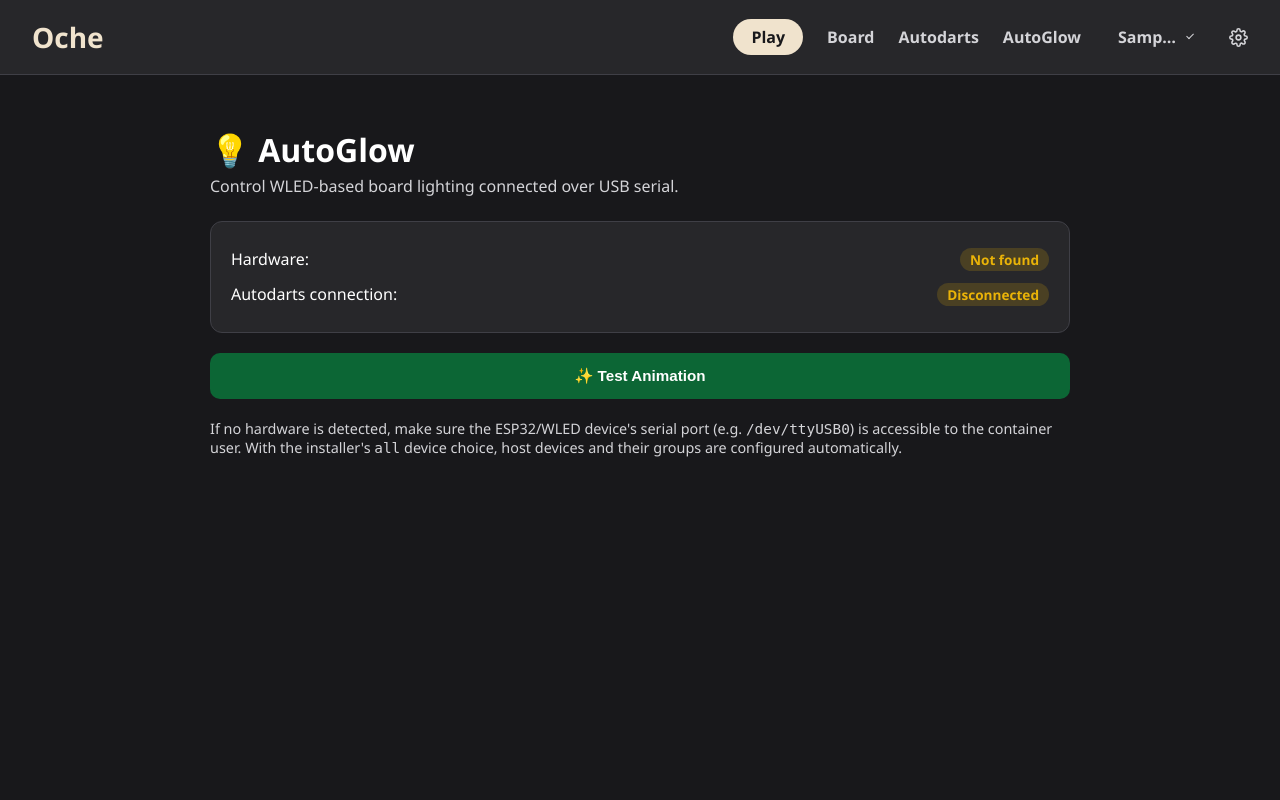
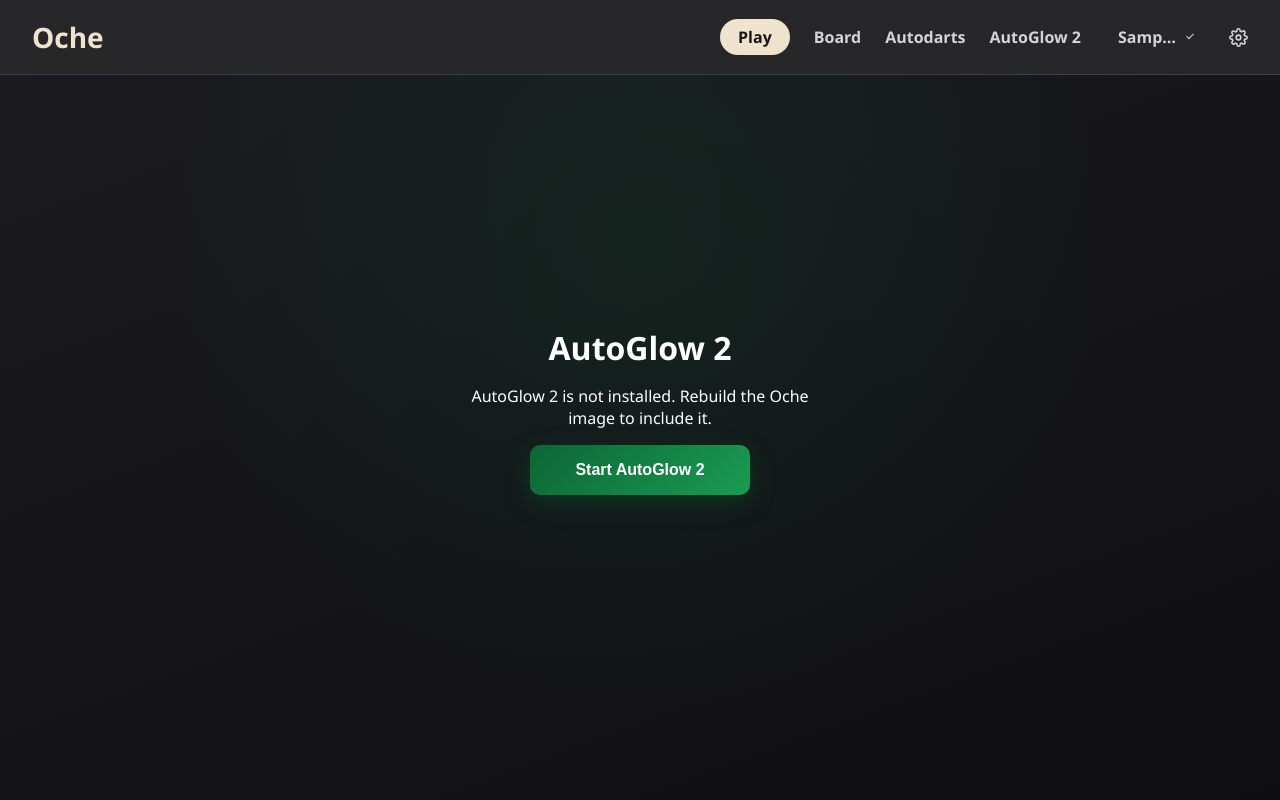
Before and after one commit to mondeggo/oche, a FastAPI app: template app/templates/autoglow.html in a window 1280 px wide. Run offline with FastAPI, Linux system fonts and the light colour scheme; the template is opened without the code that fills it: most values are stand-ins (such as "Sample title", 1, 10 or a date in 2020); parts of the project's set-up code (start-up, migrations or seed data) failed here and were passed over.

Commit message:
feat: integrate AutoGlow 2 with managed runtime and versioned image tags

```diff
--- a/app/main.py
+++ b/app/main.py
@@ -1,3 +1,5 @@
+from contextlib import asynccontextmanager
+
 from fastapi import FastAPI, Request
 from fastapi.staticfiles import StaticFiles
 
@@ -8,7 +10,18 @@ from app.services import autoglow as autoglow_service
 from app.services import system_metrics
 from app.templating import templates
 
-app = FastAPI(title="Oche")
+@asynccontextmanager
+async def lifespan(app: FastAPI):
+    try:
+        autoglow_service.start()
+        if load_config().get("autostart_autodarts"):
+            autodarts_service.start()
+        yield
+    finally:
+        autoglow_service.stop()
+
+
+app = FastAPI(title="Oche", lifespan=lifespan)
 
 app.mount("/static", StaticFiles(directory="app/static"), name="static")
 
@@ -17,12 +30,6 @@ app.include_router(autoglow.router)
 app.include_router(config.router)
 app.include_router(panels.router)
 app.include_router(system.router)
-
-
-@app.on_event("startup")
-async def startup_autostart():
-    if load_config().get("autostart_autodarts"):
-        autodarts_service.start()
 
 
 @app.get("/")
--- a/app/routers/autoglow.py
+++ b/app/routers/autoglow.py
@@ -15,6 +15,7 @@ async def page(request: Request):
             "request": request,
             "status": autoglow.get_status(),
             "active_nav": "autoglow",
+            "full_width": True,
             "allow_header_autohide": True,
             "autohide_navbar_default": load_config().get("autohide_navbar_on_autoglow", False),
         },
@@ -26,12 +27,17 @@ async def status():
     return autoglow.get_status()
 
 
-@router.post("/test")
-async def test():
+@router.post("/start")
+def start():
+    if not autoglow.installed():
+        raise HTTPException(status_code=503, detail="AutoGlow 2 is not installed in this image.")
     try:
-        autoglow.test_animation()
+        autoglow.start()
     except RuntimeError as e:
-        raise HTTPException(status_code=400, detail=str(e))
-    except Exception as e:
         raise HTTPException(status_code=500, detail=str(e))
-    return {"ok": True}
+    return autoglow.get_status()
+
+
+@router.get("/logs")
+def logs():
+    return autoglow.logs()
--- a/app/services/autoglow.py
+++ b/app/services/autoglow.py
@@ -1,51 +1,65 @@
 import json
-import socket
-import time
-from typing import Optional
+import os
+from pathlib import Path
+import sys
 
-import serial
-import serial.tools.list_ports
+from app.config import DATA_DIR
+from app.services.process_manager import ManagedProcess, registry
 
-from app.config import load_config
-
-KNOWN_VID_PIDS = [(0x10C4, 0xEA60), (0x1A86, 0x7523), (0x0403, 0x6001), (0x303A, 0x1001)]
+SOURCE = Path(os.environ.get("OCHE_AUTOGLOW_SOURCE", "/opt/autoglow"))
+PORT = int(os.environ.get("OCHE_AUTOGLOW_PORT", "8080"))
+ROOT = Path(__file__).resolve().parents[2]
+_processes = [
+    registry.register(ManagedProcess(
+        name=f"autoglow-{role}",
+        command=[sys.executable, "-u", "-m", "app.autoglow_runner", role],
+        cwd=ROOT,
+    )) for role in ("web", "listener")
+]
 
 
-def find_esp32_port() -> Optional[str]:
-    for port in serial.tools.list_ports.comports():
-        if (port.vid, port.pid) in KNOWN_VID_PIDS:
-            return port.device
-    return None
+def installed() -> bool:
+    return all((SOURCE / name).is_file() for name in
+               ("web_server.py", "autodarts_wled_mini.py"))
 
 
-def check_autodarts_connection() -> bool:
-    cfg = load_config()["autoglow"]
+def start() -> bool:
+    if not installed():
+        return False
+    # Discard connection state left by a previous listener.
+    if _processes[1].status != "running":
+        (DATA_DIR / "autoglow" / ".sync_status.json").unlink(missing_ok=True)
+    started = False
     try:
-        with socket.create_connection((cfg["ws_host"], cfg["ws_port"]), timeout=0.5):
-            return True
-    except OSError:
-        return False
+        for process in _processes:
+            started = process.start() or started
+    except RuntimeError:
+        stop()
+        raise
+    return started
+
+
+def stop() -> None:
+    for process in reversed(_processes):
+        process.stop()
 
 
 def get_status() -> dict:
-    port = find_esp32_port()
+    running = all(p.status == "running" for p in _processes)
+    sync = {}
+    if running:
+        try:
+            sync = json.loads((DATA_DIR / "autoglow" / ".sync_status.json").read_text())
+        except (OSError, ValueError):
+            pass
     return {
-        "hardware_found": port is not None,
-        "port": port,
-        "autodarts_connected": check_autodarts_connection(),
+        "installed": installed(),
+        "status": "running" if running else "stopped",
+        "web_port": PORT,
+        "autodarts_connected": bool(sync.get("local") or sync.get("online")),
+        "processes": {p.name: p.status for p in _processes},
     }
 
 
-def test_animation(port: Optional[str] = None) -> None:
-    """Sends a brief rainbow test animation, then settles to green ('Throw')."""
-    port = port or find_esp32_port()
-    if not port:
-        raise RuntimeError("No ESP32 detected")
-
-    with serial.Serial(port, 115200, timeout=1) as ser:
-        time.sleep(1.5)  # let the serial connection settle
-        rainbow = {"on": True, "bri": 255, "seg": {"fx": 9, "sx": 128, "ix": 128}}
-        ser.write((json.dumps(rainbow) + "\n").encode())
-        time.sleep(3)
-        throw = {"on": True, "bri": 255, "seg": {"fx": 0, "col": [[0, 255, 0]]}}
-        ser.write((json.dumps(throw) + "\n").encode())
+def logs() -> dict:
+    return {p.name: p.tail_log() for p in _processes}
--- a/app/static/css/style.css
+++ b/app/static/css/style.css
@@ -709,3 +709,13 @@ button:disabled { opacity: 0.5; cursor: not-allowed; transform: none; }
 @media (max-width: 760px) {
   .topbar nav { justify-content: flex-start; }
 }
+
+/* Fill the available AutoGlow view. */
+.autoglow-viewport {
+  position: absolute;
+  inset: 0;
+  width: 100%;
+  height: 100%;
+  min-width: 0;
+  min-height: 0;
+}
--- a/app/templates/autoglow.html
+++ b/app/templates/autoglow.html
@@ -1,59 +1,80 @@
 {% extends "base.html" %}
-{% block title %}Oche - AutoGlow{% endblock %}
+{% block title %}Oche - AutoGlow 2{% endblock %}
 {% block content %}
-<h1>💡 AutoGlow</h1>
-<p class="subtitle">Control WLED-based board lighting connected over USB serial.</p>
-
-<div class="card status-card">
-  <div class="status-row">
-    <span>Hardware:</span>
-    <span id="ag-hw" class="badge {{ 'badge-green' if status.hardware_found else 'badge-yellow' }}">
-      {{ status.port if status.hardware_found else 'Not found' }}
-    </span>
-  </div>
-  <div class="status-row">
-    <span>Autodarts connection:</span>
-    <span id="ag-ws" class="badge {{ 'badge-green' if status.autodarts_connected else 'badge-yellow' }}">
-      {{ 'Connected' if status.autodarts_connected else 'Disconnected' }}
-    </span>
+<div class="autoglow-viewport">
+<div id="ag-placeholder" class="board-placeholder">
+  <div class="board-placeholder-inner">
+    <h1>AutoGlow 2</h1>
+    <p id="ag-message">Loading lighting controls…</p>
+    <button id="ag-start" hidden>Start AutoGlow 2</button>
   </div>
 </div>
-
-<div class="btn-row">
-  <button id="btn-test" class="btn-success" onclick="testAnimation()">✨ Test Animation</button>
+<iframe id="ag-frame" class="board-frame" title="AutoGlow 2 configuration" hidden></iframe>
 </div>
-
-<p class="hint">If no hardware is detected, make sure the ESP32/WLED device's serial port
-  (e.g. <code>/dev/ttyUSB0</code>) is accessible to the container user. With the
-  installer's <code>all</code> device choice, host devices and their groups are configured automatically.</p>
-
 <script>
-async function refresh() {
-  const res = await fetch('/autoglow/status');
-  const data = await res.json();
-  const hw = document.getElementById('ag-hw');
-  hw.textContent = data.hardware_found ? data.port : 'Not found';
-  hw.className = 'badge ' + (data.hardware_found ? 'badge-green' : 'badge-yellow');
-
-  const ws = document.getElementById('ag-ws');
-  ws.textContent = data.autodarts_connected ? 'Connected' : 'Disconnected';
-  ws.className = 'badge ' + (data.autodarts_connected ? 'badge-green' : 'badge-yellow');
-}
-
-async function testAnimation() {
-  const btn = document.getElementById('btn-test');
-  btn.disabled = true;
-  try {
-    const res = await fetch('/autoglow/test', { method: 'POST' });
-    if (!res.ok) {
-      const err = await res.json();
-      alert(err.detail || 'Test failed');
+(() => {
+  const frame = document.getElementById('ag-frame');
+  const placeholder = document.getElementById('ag-placeholder');
+  const message = document.getElementById('ag-message');
+  const button = document.getElementById('ag-start');
+  let loaded = false;
+  let ready = false;
+  let online = false;
+  let refreshing = false;
+  frame.addEventListener('load', () => {
+    if (!loaded) return;
+    ready = true;
+    if (online) {
+      frame.hidden = false;
+      placeholder.hidden = true;
     }
-  } finally {
-    btn.disabled = false;
+  });
+  async function refresh() {
+    if (refreshing) return;
+    refreshing = true;
+    try {
+      const response = await fetch('/autoglow/status');
+      if (!response.ok) throw new Error('Could not read AutoGlow status.');
+      const status = await response.json();
+      if (status.status === 'running') {
+        const url = new URL(location.href);
+        url.port = status.web_port;
+        url.pathname = '/'; url.search = ''; url.hash = '';
+        await fetch(url, {mode: 'no-cors', cache: 'no-store'});
+        online = true;
+        if (!loaded) {
+          ready = false;
+          loaded = true;
+          frame.src = url.href;
+        }
+        frame.hidden = !ready;
+        placeholder.hidden = ready;
+        button.hidden = true;
+        message.textContent = 'Loading lighting controls?';
+      } else {
+        online = false; ready = false;
+        frame.hidden = true; placeholder.hidden = false; loaded = false;
+        message.textContent = status.installed ? 'AutoGlow 2 is stopped.' :
+          'AutoGlow 2 is not installed. Rebuild the Oche image to include it.';
+        button.hidden = !status.installed;
+      }
+    } catch (error) {
+      online = false;
+      frame.hidden = true; placeholder.hidden = false;
+      message.textContent = 'Waiting for AutoGlow 2. Check its service logs if this persists.';
+    } finally {
+      refreshing = false;
+    }
   }
-}
-
-setInterval(refresh, 5000);
+  button.addEventListener('click', async () => {
+    button.disabled = true;
+    try {
+      const response = await fetch('/autoglow/start', {method: 'POST'});
+      if (!response.ok) { message.textContent = (await response.json()).detail; return; }
+      await refresh();
+    } finally { button.disabled = false; }
+  });
+  refresh(); setInterval(refresh, 5000);
+})();
 </script>
 {% endblock %}
--- a/app/templates/base.html
+++ b/app/templates/base.html
@@ -40,7 +40,7 @@
           href="/autoglow"
           class="{{ 'active' if active_nav == 'autoglow' }}"
           {{ 'hidden' if not nav_visibility.autoglow }}
-          >AutoGlow</a
+          >AutoGlow 2</a
         >
         {% if nav_visibility.panels %}
         <span id="nav-pinned-panels">{%- for item in nav_panels if item.pinned %}
--- a/docker-compose.yml
+++ b/docker-compose.yml
@@ -7,6 +7,7 @@ services:
     network_mode: host
 
     environment:
+      OCHE_AUTOGLOW_PORT: "${OCHE_AUTOGLOW_PORT:-8080}"
       OCHE_PORT: "${OCHE_PORT:-80}"
       OCHE_REUSE_AUTODARTS_CONFIG: "${OCHE_REUSE_AUTODARTS_CONFIG:-true}"
 
--- a/requirements.txt
+++ b/requirements.txt
@@ -4,3 +4,5 @@ jinja2==3.1.4
 python-multipart==0.0.9
 pyserial==3.5
 psutil==6.0.0
+websockets==15.0.1
+zeroconf==0.148.0
```
Also changed, not shown: app/autoglow_runner.py (added, +44 -0 lines), app/templates/config.html (+5 -5 lines), app/templates/index.html (+7 -7 lines), tests/test_autoglow.py (added, +55 -0 lines), .github/workflows/publish-image.yml, 1 other file.
